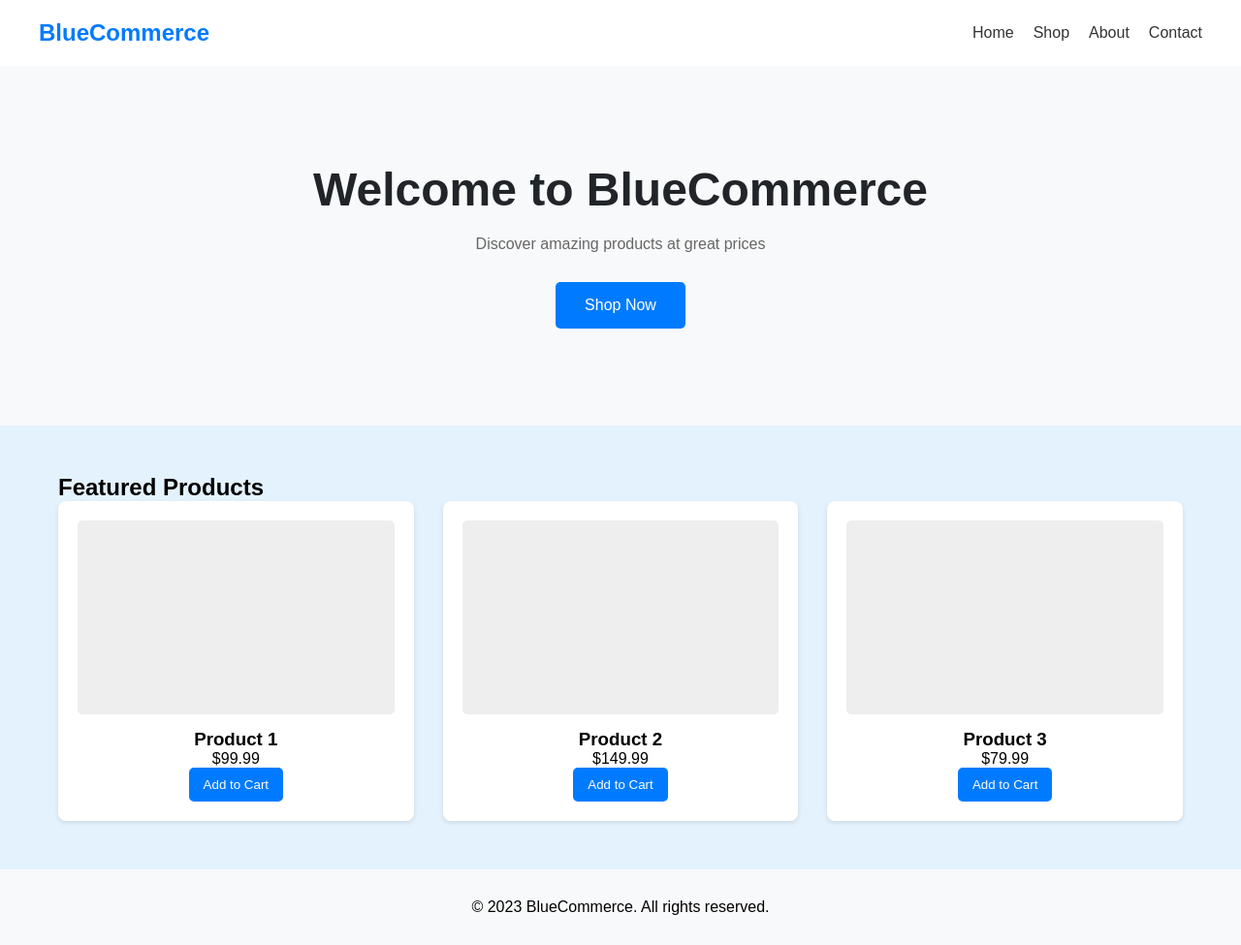
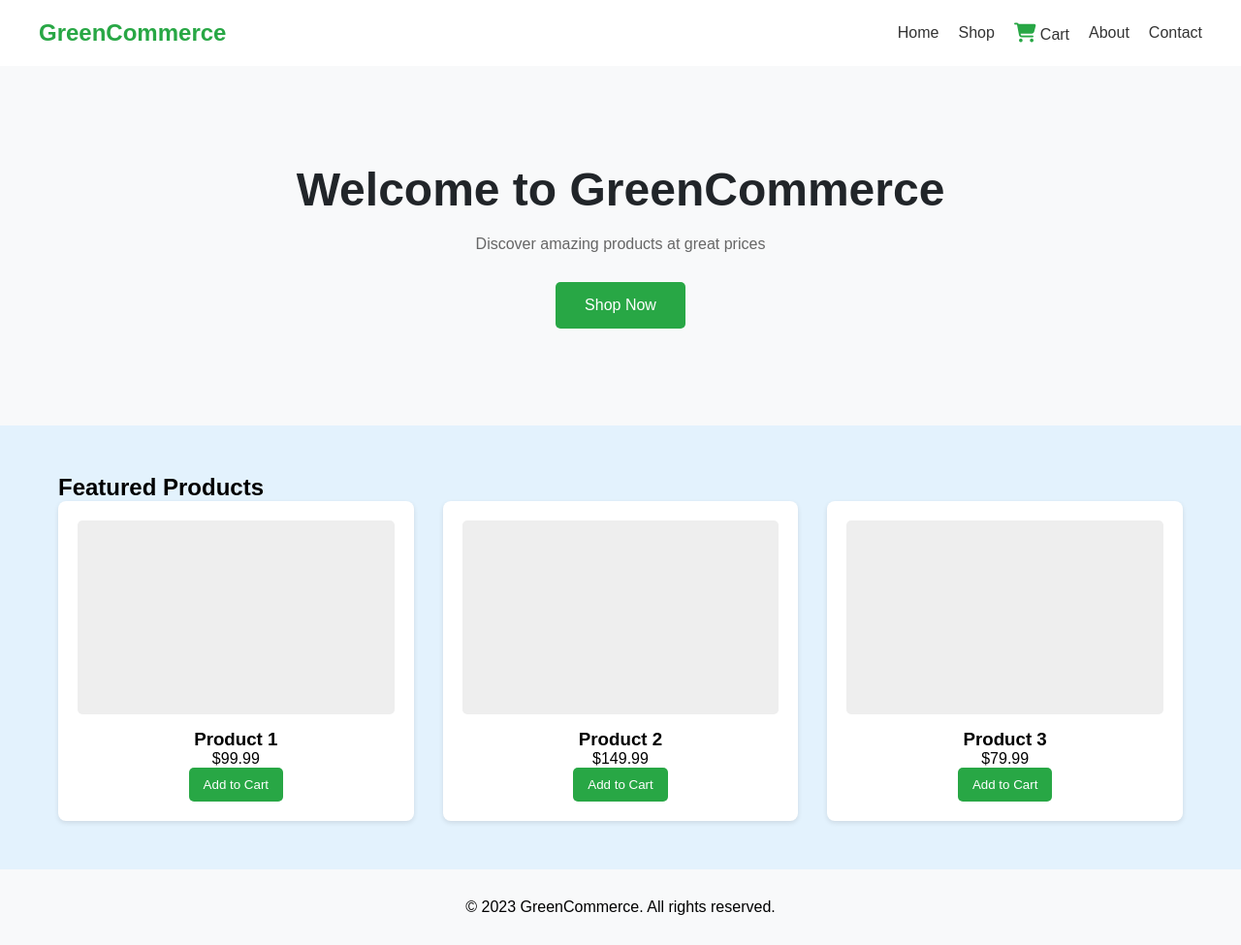
Before and after one commit to mdhussain28/devops-intern, a plain HTML site: page index.html in a window 1280 px wide. Shown: the whole page at 97% size. Drawn offline with Linux system fonts and the light colour scheme.

Commit message:
Update index.html

```diff
--- a/index.html
+++ b/index.html
@@ -3,7 +3,7 @@
 <head>
     <meta charset="UTF-8">
     <meta name="viewport" content="width=device-width, initial-scale=1.0">
-    <title>BlueCommerce - Online Shopping</title>
+    <title>GreenCommerce - Online Shopping</title>
     <script src="https://kit.fontawesome.com/a076d05399.js" crossorigin="anonymous"></script>
     <style>
         * {
@@ -26,7 +26,7 @@
         .logo {
             font-size: 24px;
             font-weight: bold;
-            color: #007bff; /* Blue */
+            color: #28a745; /* Green */
             text-decoration: none;
         }
 
@@ -51,6 +51,12 @@
             font-weight: 500;
         }
 
+        .cart-icon {
+            font-size: 20px;
+            color: #28a745; /* Green */
+            cursor: pointer;
+        }
+
         .hero {
             background-color: #f8f9fa;
             text-align: center;
@@ -69,7 +75,7 @@
         }
 
         .cta-button {
-            background-color: #007bff; /* Blue */
+            background-color: #28a745; /* Green */
             color: white;
             padding: 15px 30px;
             border-radius: 5px;
@@ -105,7 +111,7 @@
         }
 
         .product-card button {
-            background-color: #007bff; /* Blue */
+            background-color: #28a745; /* Green */
             color: white;
             border: none;
             padding: 10px 15px;
@@ -124,10 +130,11 @@
 <body>
     <header>
         <nav>
-            <a href="/" class="logo">BlueCommerce</a>
+            <a href="/" class="logo">GreenCommerce</a>
             <ul class="nav-links">
                 <li><a href="#home">Home</a></li>
                 <li><a href="#shop">Shop</a></li>
+                <li><a href="#cart"><i class="fas fa-shopping-cart cart-icon"></i> Cart</a></li> <!-- Cart added here -->
                 <li><a href="#about">About</a></li>
                 <li><a href="#contact">Contact</a></li>
             </ul>
@@ -136,7 +143,7 @@
 
     <main>
         <section class="hero">
-            <h1>Welcome to BlueCommerce</h1>
+            <h1>Welcome to GreenCommerce</h1>
             <p>Discover amazing products at great prices</p>
             <a href="#shop" class="cta-button">Shop Now</a>
         </section>
@@ -167,7 +174,7 @@
     </main>
 
     <footer>
-        <p>&copy; 2023 BlueCommerce. All rights reserved.</p>
+        <p>&copy; 2023 GreenCommerce. All rights reserved.</p>
     </footer>
 </body>
 </html>
```
